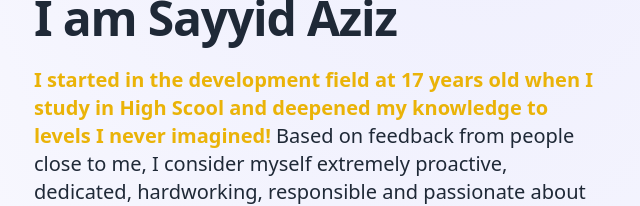
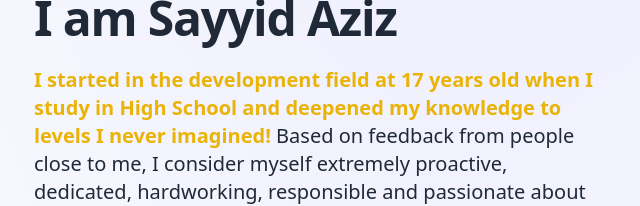
Before and after one commit to sayyidazizii/sayyidazizii.github.io, an Astro site: page / in a window 1280 px wide. Shown: the part 278-484 px from the top of the page, 158-798 px from the left. Built offline with nearby package versions, Linux system fonts and the light colour scheme; Astro itself is replaced by a stand-in of ours.

Commit message:
feat(Hero.astro): update hero

```diff
--- a/src/components/Hero.astro
+++ b/src/components/Hero.astro
@@ -52,7 +52,7 @@ import Instagram from "./icons/Instagram.astro"
     class="mt-6 text-xl text-gray-800 dark:[&>strong]:text-yellow-200 [&>strong]:text-yellow-500 [&>strong]:font-semibold dark:text-gray-300"
   >
     <strong
-      >I started in the development field at 17 years old when I study in High Scool and deepened my knowledge to levels I never imagined! </strong
+      >I started in the development field at 17 years old when I study in High School and deepened my knowledge to levels I never imagined! </strong
     > Based on feedback from people close to me, I consider myself extremely proactive, dedicated, hardworking, responsible and passionate about learning everything about the IT field.
   </p>
   <nav class="flex flex-wrap gap-4 mt-8">
```
